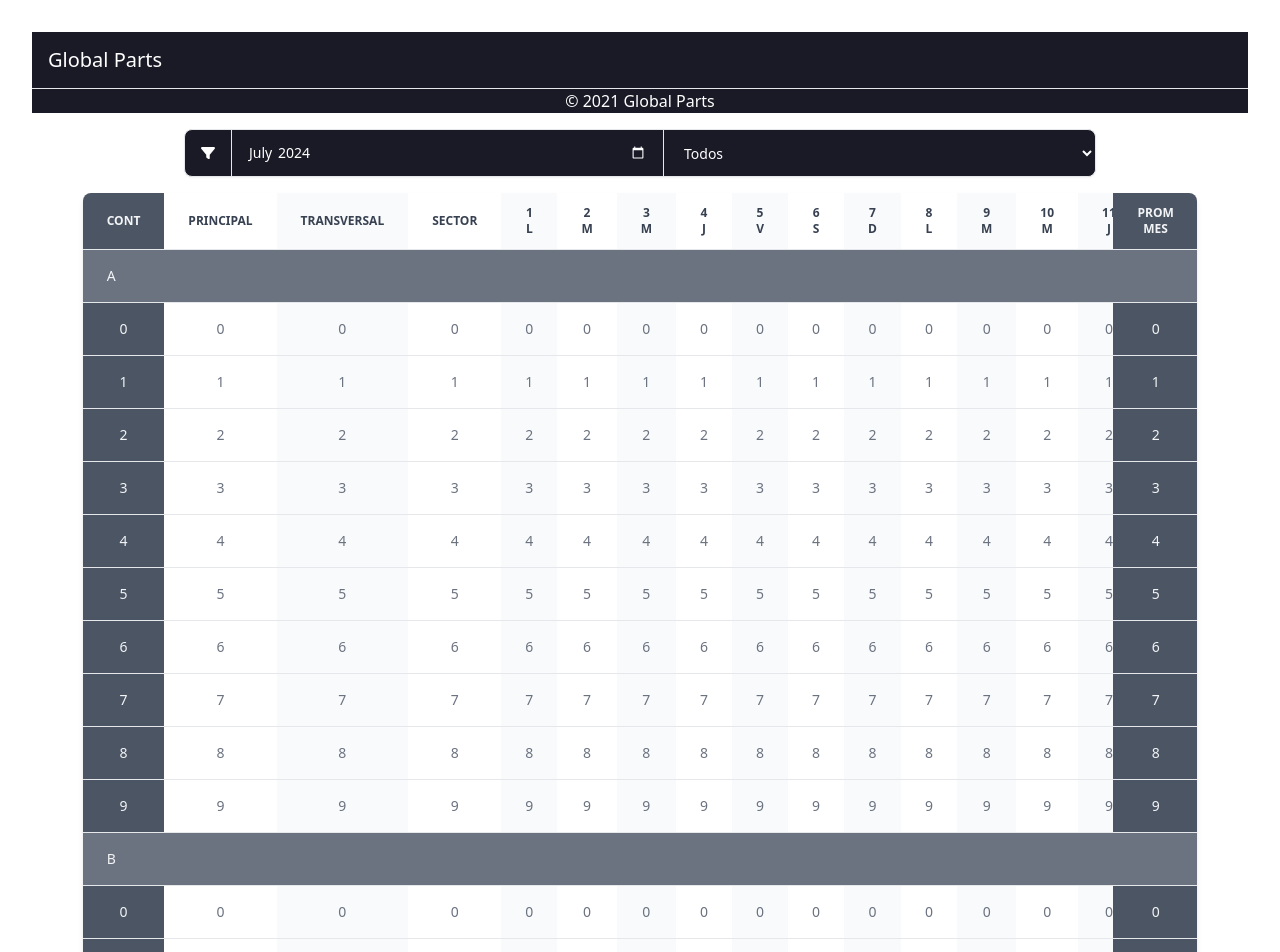
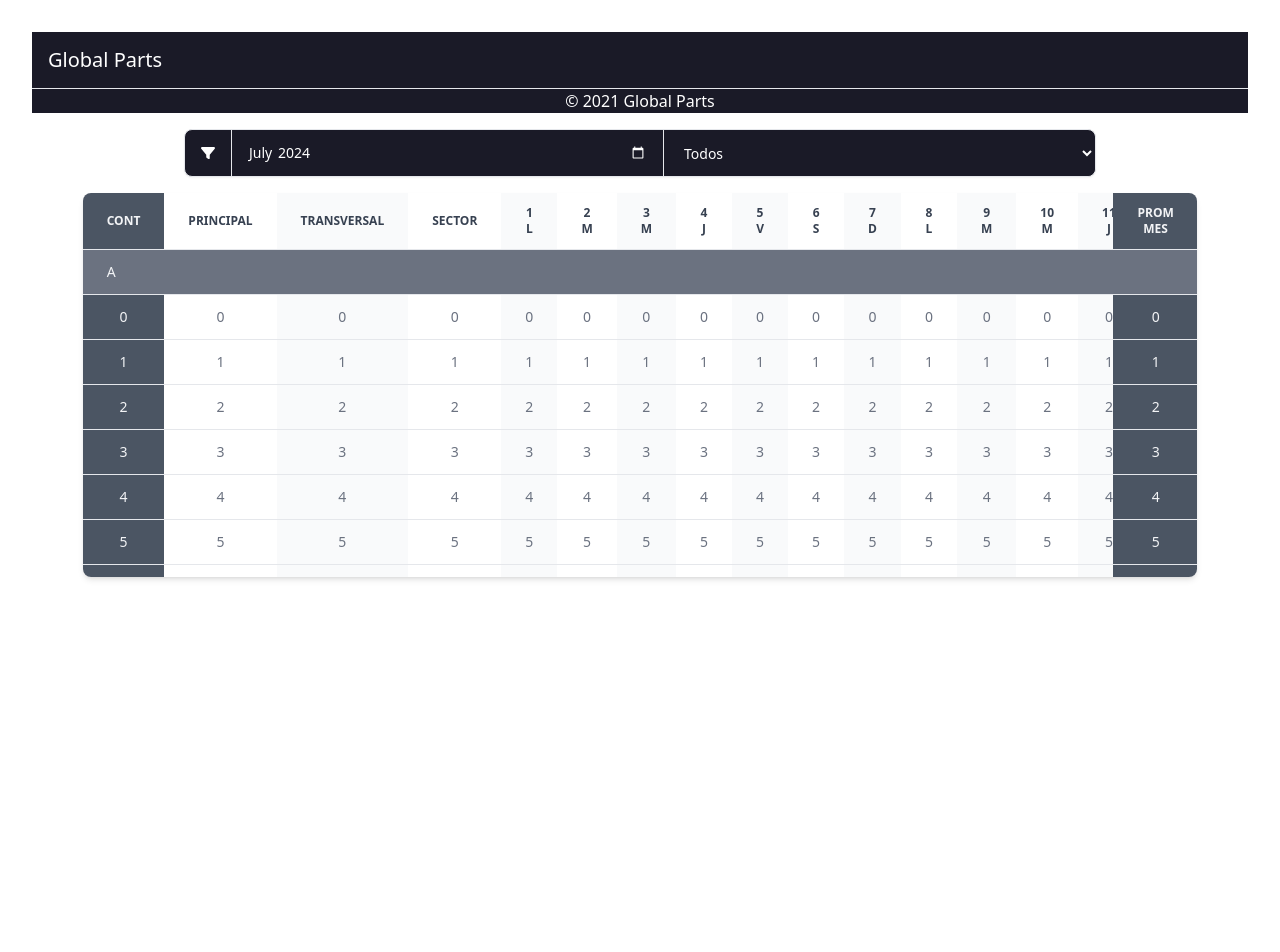
Before and after one commit to ericklasluisa/global-parts-frontend, a React (Vite) app: page / in a window 1280 px wide. Shown: the top 952 px of the page. After the commit the page ends 800 px from the top, so only its background shows below. Built offline with nearby package versions, Linux system fonts and the light colour scheme.

Commit message:
TablaAdmin V1.0.2

```diff
--- a/src/components/TablaAdmin/TablaAdmin.jsx
+++ b/src/components/TablaAdmin/TablaAdmin.jsx
@@ -62,60 +62,62 @@ function Tabla({ mes, anio }) {
     setDias(diasTemp);
   }, [mes, anio]);
 
-  const numColumnas = 4 + dias.length + 2; // Columnas fijas + columnas de días + columnas 'sticky' al inicio y al final
+  const numColumnas = 4 + dias.length + 2;
 
   return (
-    <div className="overflow-x-auto shadow-md rounded-lg mx-auto w-11/12">
+    <div className="overflow-x-auto shadow-md rounded-lg mx-auto w-11/12 overflow-y-auto h-96">
       <table className="w-auto text-sm text-gray-500">
         <thead className="text-xs text-gray-700 uppercase">
-          <tr className="border-b border-gray-200">
-            <th className="px-6 py-3 bg-gray-600 text-gray-100 sticky left-0">Cont</th>
-            <th className="px-6 py-3">Principal</th>
-            <th className="px-6 py-3 bg-gray-50">Transversal</th>
-            <th className="px-6 py-3">Sector</th>
+          <tr className="border-b border-gray-200 sticky top-0 z-10">
+            <th className="px-6 py-3 max-lg:px-4 bg-gray-600 text-gray-100 sticky left-0 z-20">Cont</th>
+            <th className="px-6 py-3 max-lg:px-4 bg-white">Principal</th>
+            <th className="px-6 py-3 max-lg:px-4 bg-gray-50">Transversal</th>
+            <th className="px-6 py-3 max-lg:px-4 bg-white">Sector</th>
             {dias.map((dia, index) => (
-              <th key={index} className={`px-6 py-3 ${index % 2 === 0 ? 'bg-gray-50' : ''}`}>
-                {index + 1} {dia}
+              <th key={index} className={`px-6 py-3 max-lg:px-4 ${index % 2 === 0 ? 'bg-gray-50' : 'bg-white'}`}>
+                {index + 1}
+                <br/>
+                {dia}
               </th>
             ))}
-            <th className="px-6 py-3 bg-gray-600 text-gray-100 sticky right-0">Prom Mes</th>
+            <th className="px-6 py-3 max-lg:px-4 bg-gray-600 text-gray-100 sticky right-0 z-20">Prom Mes</th>
           </tr>
         </thead>
         <tbody>
           <tr className="border-b border-gray-200 bg-gray-500">
-            <td className="px-6 py-4 font-medium text-gray-100 text-left sticky left-0">A</td>
-            <td colSpan={numColumnas - 1} className="px-6 py-4"></td>
+            <td className="px-6 py-3 font-medium text-gray-100 text-left sticky left-0">A</td>
+            <td colSpan={numColumnas - 1} className="px-6 py-3"></td>
           </tr>
           {Array.from({ length: 10 }).map((_, i) => (
             <tr key={i} className="border-b border-gray-200">
-              <td className="px-6 py-4 font-medium text-gray-100 whitespace-nowrap bg-gray-600 sticky left-0">{i}</td>
-              <td className="px-6 py-4">{i}</td>
-              <td className="px-6 py-4 bg-gray-50">{i}</td>
-              <td className="px-6 py-4">{i}</td>
+              <td className="px-6 py-3 font-medium text-gray-100 whitespace-nowrap bg-gray-600 sticky left-0">{i}</td>
+              <td className="px-6 py-3">{i}</td>
+              <td className="px-6 py-3 bg-gray-50">{i}</td>
+              <td className="px-6 py-3">{i}</td>
               {dias.map((dia, index) => (
-                <td key={index} className={`px-6 py-4 ${index % 2 === 0 ? 'bg-gray-50' : ''}`}>
+                <td key={index} className={`px-6 py-3 ${index % 2 === 0 ? 'bg-gray-50' : ''}`}>
                   {i}
                 </td>
               ))}
-              <td className="px-6 py-4 font-medium text-gray-100 bg-gray-600 sticky right-0">{i}</td>
+              <td className="px-6 py-3 font-medium text-gray-100 bg-gray-600 sticky right-0">{i}</td>
             </tr>
           ))}
           <tr className="border-b border-gray-200 bg-gray-500">
-            <td className="px-6 py-4 font-medium text-gray-100 text-left sticky left-0">B</td>
-            <td colSpan={numColumnas - 1} className="px-6 py-4"></td>
+            <td className="px-6 py-3 font-medium text-gray-100 text-left sticky left-0">B</td>
+            <td colSpan={numColumnas - 1} className="px-6 py-3"></td>
           </tr>
           {Array.from({ length: 10 }).map((_, i) => (
             <tr key={i} className="border-b border-gray-200">
-              <td className="px-6 py-4 font-medium text-gray-100 whitespace-nowrap bg-gray-600 sticky left-0">{i}</td>
-              <td className="px-6 py-4">{i}</td>
-              <td className="px-6 py-4 bg-gray-50">{i}</td>
-              <td className="px-6 py-4">{i}</td>
+              <td className="px-6 py-3 font-medium text-gray-100 whitespace-nowrap bg-gray-600 sticky left-0">{i}</td>
+              <td className="px-6 py-3">{i}</td>
+              <td className="px-6 py-3 bg-gray-50">{i}</td>
+              <td className="px-6 py-3">{i}</td>
               {dias.map((dia, index) => (
-                <td key={index} className={`px-6 py-4 ${index % 2 === 0 ? 'bg-gray-50' : ''}`}>
+                <td key={index} className={`px-6 py-3 ${index % 2 === 0 ? 'bg-gray-50' : ''}`}>
                   {i}
                 </td>
               ))}
-              <td className="px-6 py-4 font-medium text-gray-100 bg-gray-600 sticky right-0">{i}</td>
+              <td className="px-6 py-3 font-medium text-gray-100 bg-gray-600 sticky right-0">{i}</td>
             </tr>
           ))}
         </tbody>
```
